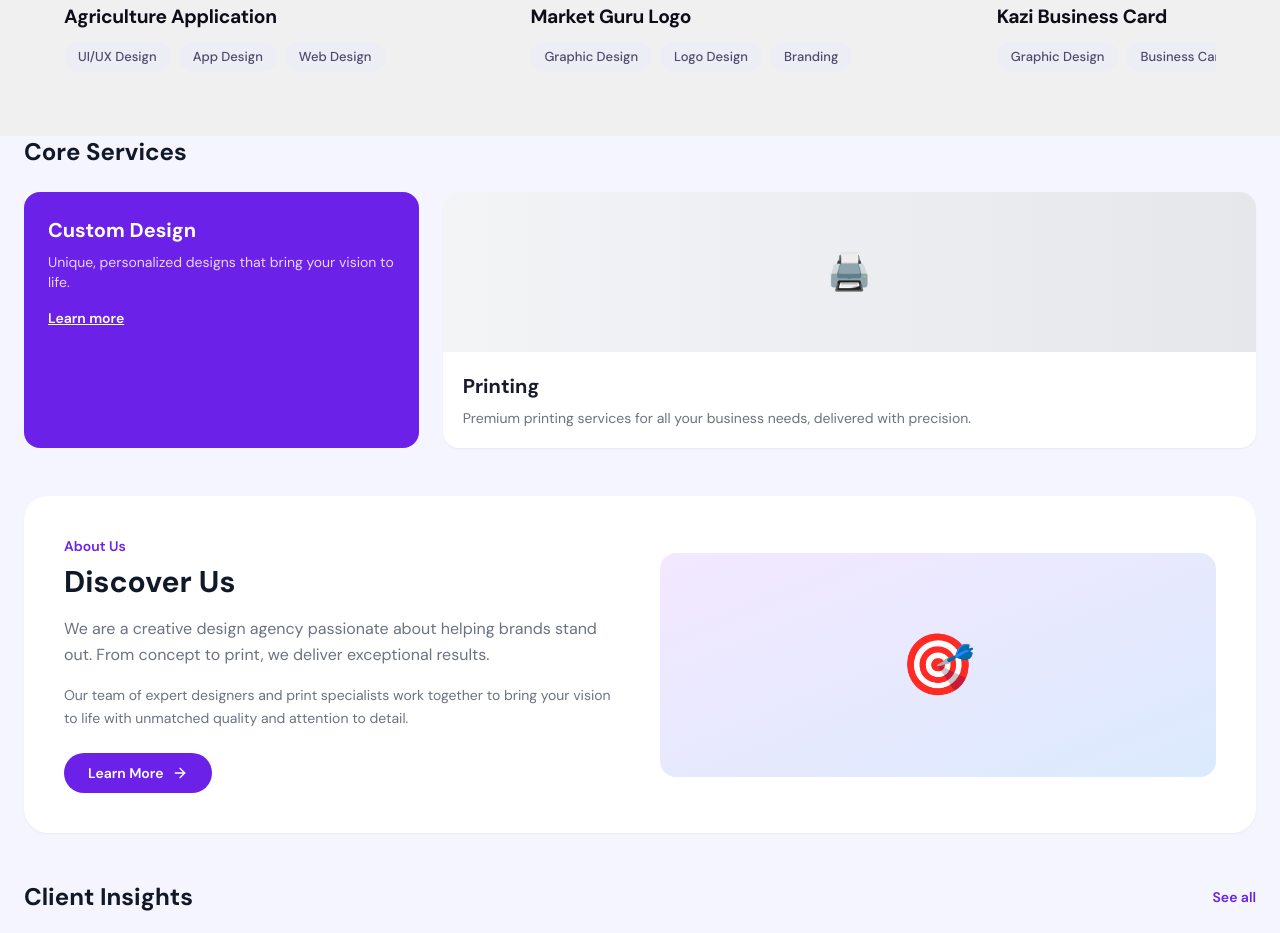
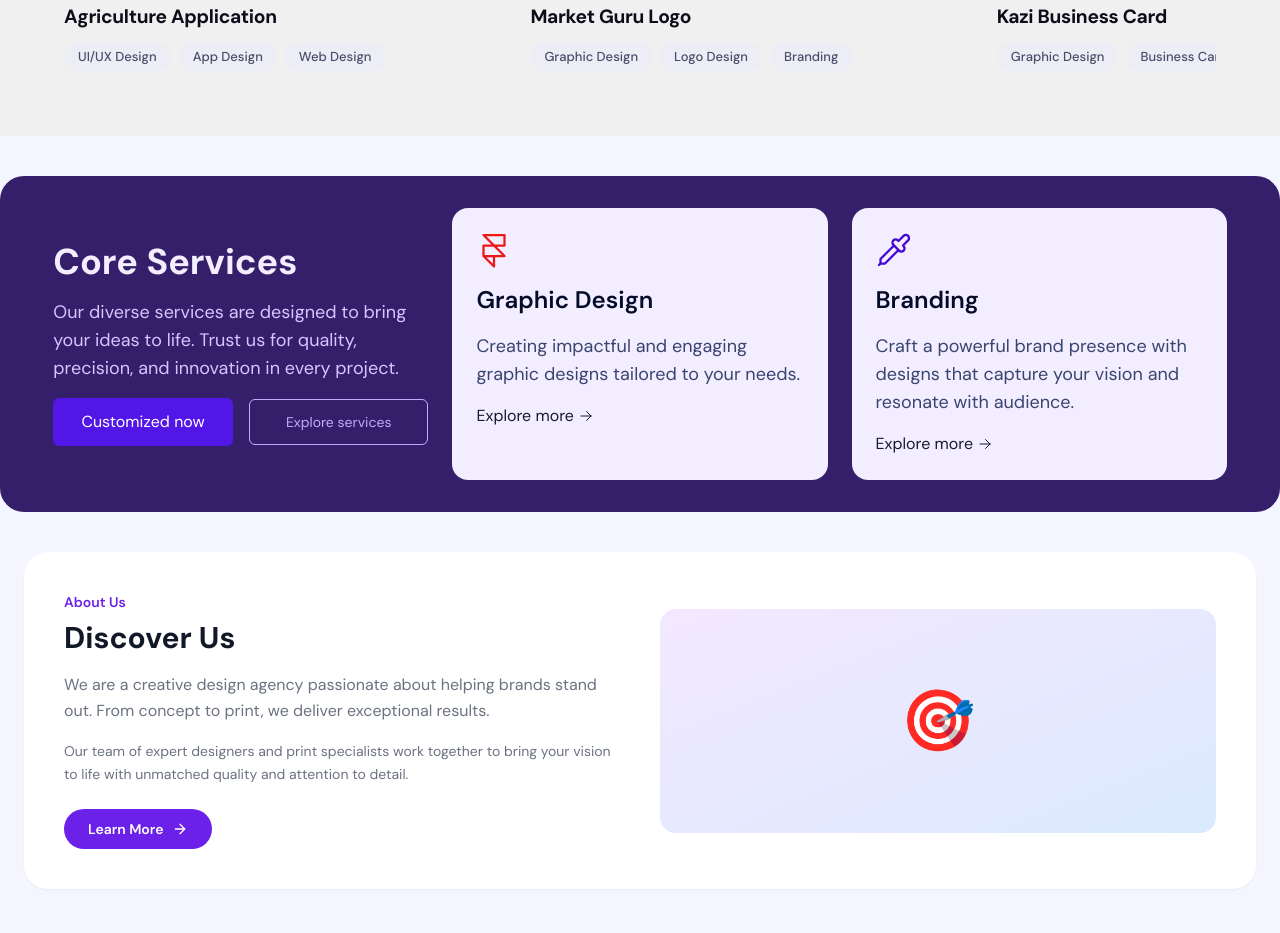
Before and after one commit to akweb69/GetsKa_Client_Site, a React (Vite) app: page / in a window 1280 px wide. Shown: the part 4400-5333 px from the top of the page. Built offline with nearby package versions, Linux system fonts and the light colour scheme.

Commit message:
sadjksjajd a

```diff
--- /dev/null
+++ b/src/components/HomePage/CoreServices.jsx
@@ -0,0 +1,66 @@
+import { Framer, Pipette } from 'lucide-react';
+import React from 'react';
+import { Link } from 'react-router-dom';
+
+const CoreServices = () => {
+    return (
+        <div className='w-full bg-[#351E6A] rounded-2xl md:rounded-3xl my-4 md:my-6 lg:my-10 '>
+            <div className="w-11/12 mx-auto py-6 md:py-8">
+                {/* section--01 */}
+                <section className='w-full grid space-y-4 md:grid-cols-3 items-center gap-6 md:space-y-0'>
+
+                    <div className="">
+                        <h1 className=" text-[#F2EDFF] text-2xl font-bold md:text-4xl ">Core Services</h1>
+                        <p className="text-[#D7C6FE] md:text-lg text-sm py-4 " >Our diverse services are designed to bring your ideas to life. Trust us for quality, precision, and innovation in every project.</p>
+
+                        <div className="md:grid grid-cols-2 gap-4 items-center w-full">
+                            <Link className='w-full bg-[#5216E7] text-white rounded-md p-3 text-center'>
+                                Customized now
+                            </Link>
+                            <Link className='w-full text-sm text-[#C4ABFE] rounded-md p-3 text-center border border-[#C4ABFE] '>
+                                Explore services
+                            </Link>
+                        </div>
+                    </div>
+                    {/* middle */}
+                    <div className="w-full h-full bg-[#F2EDFF] p-4 md:p-6 rounded-xl md:rounded-2xl">
+                        <div className="">
+                            <Framer size={36} color="#ee1717" strokeWidth={1.5} />
+                        </div>
+                        <h2 className="py-4 text-[#050C29] text-xl md:text-2xl font-semibold">
+                            Graphic Design
+                        </h2>
+                        <p className="text-[#3A456F] text-sm md:text-lg">
+                            Creating impactful and engaging graphic designs tailored to your needs.                        </p>
+
+                        <Link className='flex gap-1 items-center pt-4'>
+                            Explore more <svg xmlns="http://www.w3.org/2000/svg" fill="none" viewBox="0 0 24 24" strokeWidth={1.5} stroke="currentColor" className="w-4 h-4">
+                                <path strokeLinecap="round" strokeLinejoin="round" d="M4.5 12h15m0 0l-6.75-6.75M19.5 12l-6.75 6.75" />
+                            </svg>
+                        </Link>
+                    </div>
+                    <div className="w-full h-full bg-[#F2EDFF] p-4 md:p-6 rounded-xl md:rounded-2xl">
+                        <div className="">
+                            <Pipette size={36} color="#4405d6" strokeWidth={1.5} />
+                        </div>
+                        <h2 className="py-4 text-[#050C29] text-xl md:text-2xl font-semibold">
+                            Branding
+                        </h2>
+                        <p className="text-[#3A456F] text-sm md:text-lg">
+                            Craft a powerful brand presence with designs that capture your vision and resonate with audience.
+                        </p>
+
+                        <Link className='flex gap-1 items-center pt-4'>
+                            Explore more <svg xmlns="http://www.w3.org/2000/svg" fill="none" viewBox="0 0 24 24" strokeWidth={1.5} stroke="currentColor" className="w-4 h-4">
+                                <path strokeLinecap="round" strokeLinejoin="round" d="M4.5 12h15m0 0l-6.75-6.75M19.5 12l-6.75 6.75" />
+                            </svg>
+                        </Link>
+                    </div>
+
+                </section>
+            </div>
+        </div>
+    );
+};
+
+export default CoreServices;
--- a/src/pages/Home.jsx
+++ b/src/pages/Home.jsx
@@ -11,6 +11,7 @@ import CategoryPills from '../components/HomePage/CategoryPills'
 import MostPopularProducts from '../components/HomePage/MostPopularProducts'
 import UniqueEdge from '../components/HomePage/UniqueEdge'
 import StarProducts from '../components/HomePage/StarProducts'
+import CoreServices from '../components/HomePage/CoreServices'
 
 
 
@@ -145,25 +146,9 @@ const Home = () => {
       </section>
 
       {/* Core Services */}
-      <section section className="max-w-7xl mx-auto px-4 md:px-6 pb-12" >
-        <h2 className="text-2xl font-bold text-gray-900  mb-6">Core Services</h2>
-        <div className="grid grid-cols-1 md:grid-cols-3 gap-6">
-          <div className="bg-primary rounded-2xl p-6 text-white">
-            <h3 className="text-xl font-bold mb-2 ">Custom Design</h3>
-            <p className="text-purple-200 text-sm">Unique, personalized designs that bring your vision to life.</p>
-            <Link to="/branding" className="mt-4 inline-block text-sm font-semibold underline">Learn more</Link>
-          </div>
-          <div className="col-span-1 md:col-span-2 bg-white rounded-2xl overflow-hidden shadow-sm">
-            <div className="h-40 bg-gradient-to-r from-gray-100 to-gray-200 flex items-center justify-center">
-              <span className="text-4xl">🖨️</span>
-            </div>
-            <div className="p-5">
-              <h3 className="text-xl font-bold mb-2 ">Printing</h3>
-              <p className="text-gray-500 text-sm">Premium printing services for all your business needs, delivered with precision.</p>
-            </div>
-          </div>
-        </div>
-      </section >
+      <section>
+        <CoreServices />
+      </section>
 
       {/* Discover Us */}
       <section section className="max-w-7xl mx-auto px-4 md:px-6 pb-12" >
```
